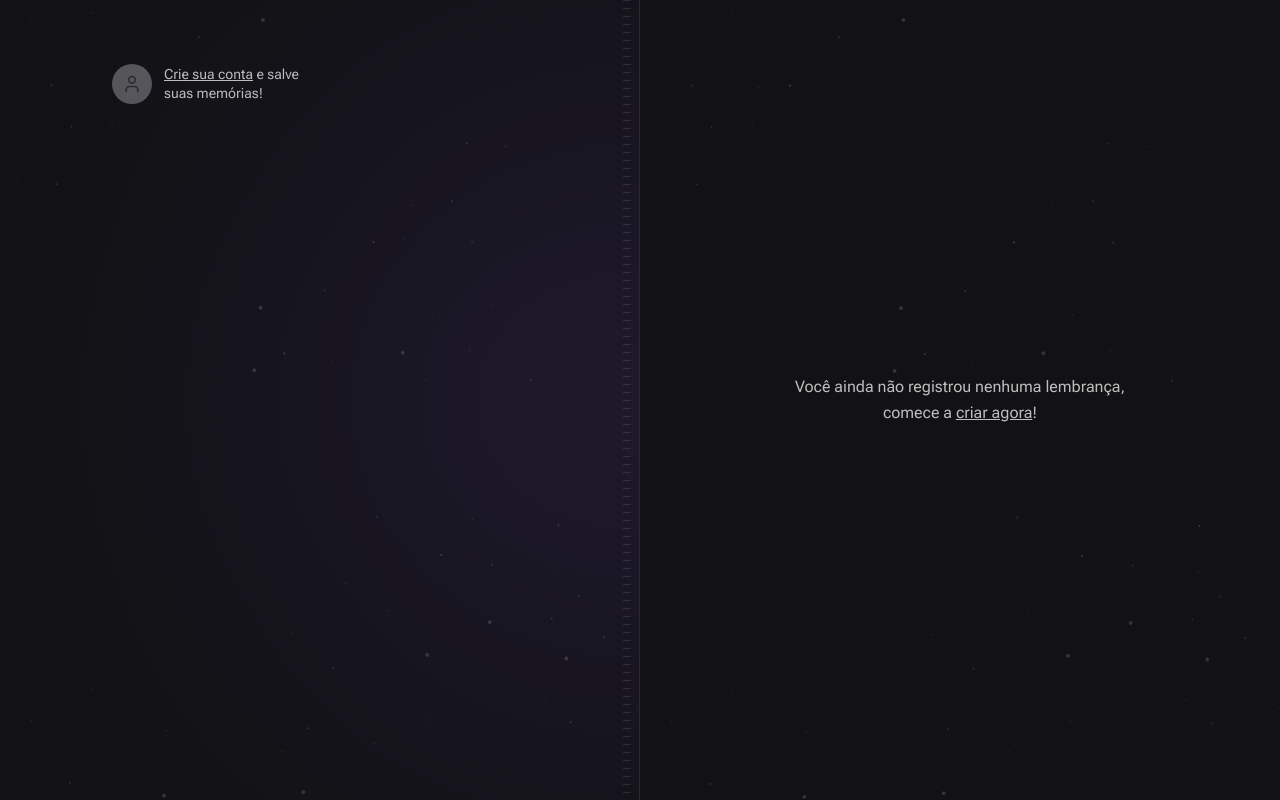
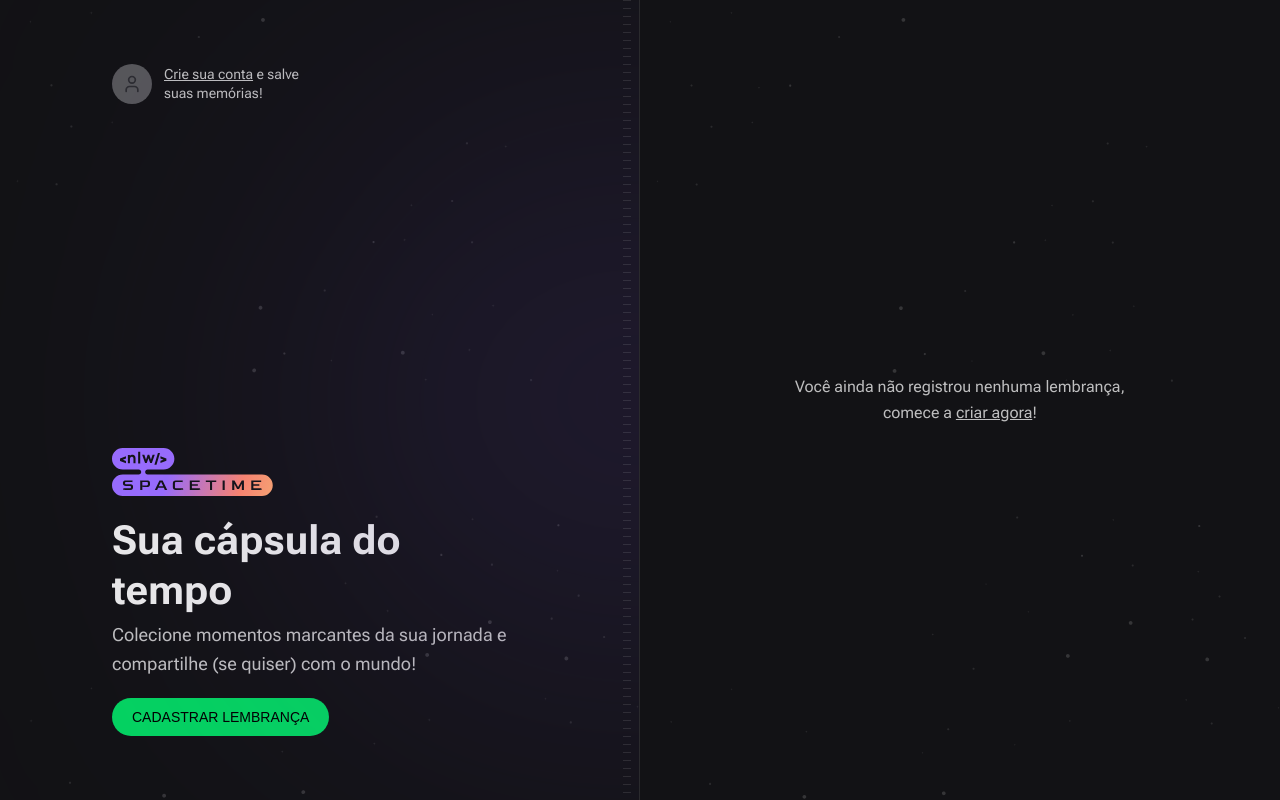
Before and after one commit to lucasleonardobs/nlw-spacetime, a Next.js app in the folder web/: page / in a window 1280 px wide. Built offline with nearby package versions, Linux system fonts and the light colour scheme; a web font is replaced by a local one.

Commit message:
Create memory register section in home

```diff
--- a/web/src/app/globals.css
+++ b/web/src/app/globals.css
@@ -1,3 +1,8 @@
 @tailwind base;
 @tailwind components;
 @tailwind utilities;
+
+body {
+    -webkit-font-smoothing: antialiased;
+    text-rendering: optimizeLegibility;
+}
--- a/web/src/app/page.tsx
+++ b/web/src/app/page.tsx
@@ -1,4 +1,6 @@
 import { User } from 'lucide-react'
+import Image from 'next/image'
+import nlwLogo from '../assets/nlw-spacetime-logo.svg'
 
 export default function Home() {
   return (
@@ -25,6 +27,28 @@
             memórias!
           </p>
         </a>
+
+        {/* Hero */}
+        <div className="space-y-5">
+          <Image src={nlwLogo} alt="NLW Spacetime" />
+
+          <div className="max-w-[420px] space-y-1">
+            <h1 className="text-5xl font-bold leading-tight text-gray-50">
+              Sua cápsula do tempo
+            </h1>
+            <p className="text-lg leading-relaxed">
+              Colecione momentos marcantes da sua jornada e compartilhe (se
+              quiser) com o mundo!
+            </p>
+          </div>
+
+          <a
+            className="inline-block rounded-full bg-green-500 px-5 py-3 font-alt text-sm uppercase leading-none text-black hover:bg-green-600"
+            href=""
+          >
+            CADASTRAR LEMBRANÇA
+          </a>
+        </div>
       </div>
 
       {/* Right */}
--- a/web/tailwind.config.js
+++ b/web/tailwind.config.js
@@ -10,6 +10,10 @@
       fontFamily: {
         sans: 'var(--font-roboto)',
         alt: 'var(--font-bai-jamjuree)',
+      },
+
+      fontSize: {
+        '5xl': '2.5rem',
       },
 
       colors: {
```
Also changed, not shown: web/src/assets/nlw-spacetime-logo.svg (added).
